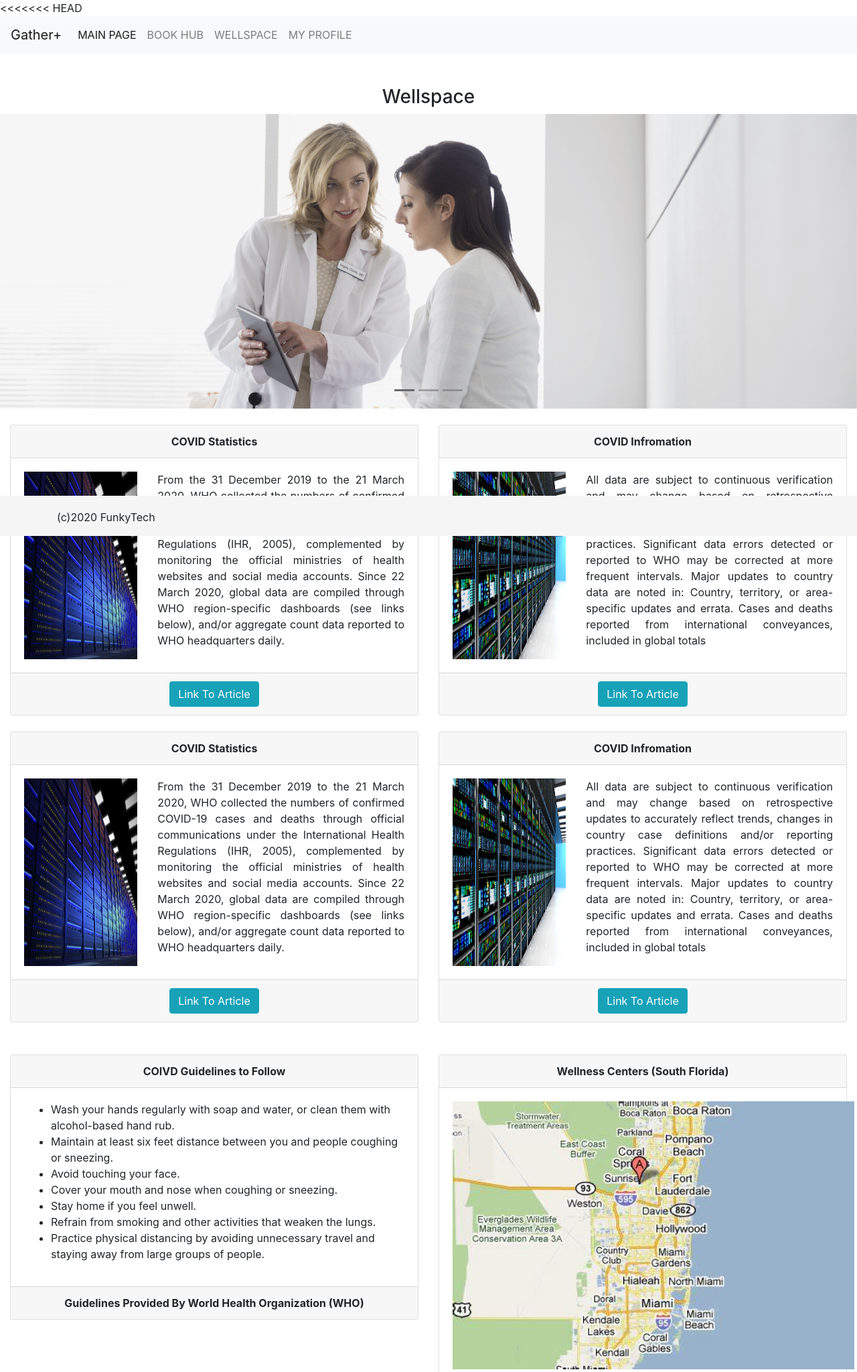
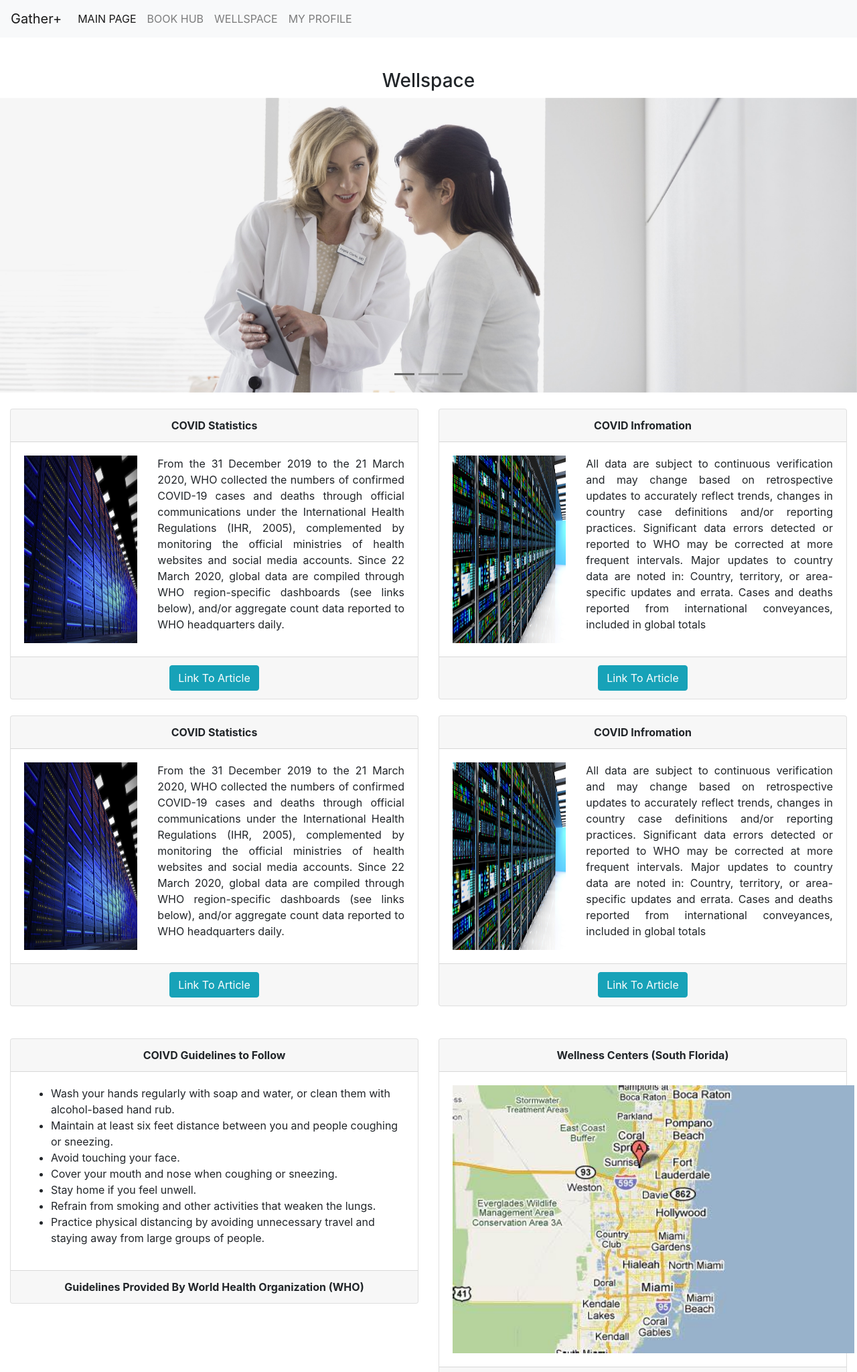
Before and after one commit to CEN4010-S2020-G07/CEN4010-S2020-G07, a PHP site: page /wellspace.html in a window 1280 px wide. Shown: the top 2048 px of the page at 67% size. Run offline with PHP 8.4, Linux system fonts and the light colour scheme; some libraries are stand-ins or nearby versions.

Commit message:
Slight Changes

```diff
--- a/vertical prototype/css/prototype.css
+++ b/vertical prototype/css/prototype.css
@@ -1,4 +1,3 @@
-<<<<<<< HEAD
 html {
   position: relative;
   min-height: 100%;
@@ -17,7 +16,7 @@ background-color:#f5f5f5;
 padding:20px;
 }
 
-h3{
+h3 {
 text-align:center;
 }
 
@@ -33,38 +32,3 @@ text-align:center;
     text-indent: -999px;
     background-color: dimgray;
 }
-=======
-html {
-  position: relative;
-  min-height: 100%;
-}
-body {
-  margin-bottom: 60px; /* Margin bottom by footer height */
-}
-
-.footer {
-position:absolute;
-bottom:0;
-height:60px;
-width:100%;
-background-color:#f5f5f5;
-padding:20px;
-}
-
-h3{
-text-align:center;
-}
-
-.carousel-indicators li {
-    position: relative;
-    -webkit-box-flex: 0;
-    -ms-flex: 0 1 auto;
-    flex: 0 1 auto;
-    width: 30px;
-    height: 3px;
-    margin-right: 3px;
-    margin-left: 3px;
-    text-indent: -999px;
-    background-color: dimgray;
-}
->>>>>>> master
--- a/vertical prototype/wellspace.html
+++ b/vertical prototype/wellspace.html
@@ -1,4 +1,3 @@
-<<<<<<< HEAD
 <!DOCTYPE html>
 <html lang="en">
 
@@ -231,85 +230,3 @@
     </body>
 
 </html>
-=======
-<!DOCTYPE html>
-<html lang="en">
-
-<head>
-
-    <meta charset="UTF-8">
-
-    <!--FOLLOWING LINE IMPORTANT TO ADD FOR BOOTSTRAP-->
-    <meta name="viewport" content="width-device-width, initial-scale=1.0, shrink-to-fit=no">
-
-    <title>Vertical Prototype Template</title>
-
-    <!--BOOTSTRAP CSS-->
-    <link rel="stylesheet" href="https://stackpath.bootstrapcdn.com/bootstrap/4.5.0/css/bootstrap.min.css" integrity="sha384-9aIt2nRpC12Uk9gS9baDl411NQApFmC26EwAOH8WgZl5MYYxFfc+NcPb1dKGj7Sk" crossorigin="anonymous">
-
-    <link rel="stylesheet" type="text/css" href="css/prototype.css">
-
-</head>
-
-<body>
-
-
-      <!--NAVIGATION-->
-    <nav id="navigate" class="navbar navbar-expand-xl navbar-fixed-top navbar-light bg-light">
-
-        <a href="#" class="navbar-brand">Gather+</a>
-
-        <button class="navbar-toggler" type="button" data-toggle="collapse" data-target="#navbarSupportedContent" aria-controls="navbarSupportedContent" aria-expanded="false" aria-label="Toggle navigation">
-            <span class="navbar-toggler-icon"></span>
-        </button>
-
-        <div class="collapse navbar-collapse" id="navbarSupportedContent">
-
-            <ul class="navbar-nav text-uppercase">
-                <li class="nav-item active"><a class="nav-link" href="featuremain.html">Main Page</a></li>
-                <li class="nav-item"><a class="nav-link" href="bookhub.html">Book Hub</a></li>
-                <li class="nav-item"><a class="nav-link" href="wellspace.html">Wellspace</a></li>
-                <li class=""><a class="nav-link" href="profile.html">My Profile</a></li>
-            </ul>
-        </div>
-    </nav>
-     <h3 class="mt-5">Wellspace</h3>
- <div id="well_carousel" class="carousel slide" data-ride="carousel">
-        <ol class="carousel-indicators">
-            <li data-target="#well_carousel" data-slide-to="0" class="active"></li>
-            <li data-target="#well_carousel" data-slide-to="1"></li>
-            <li data-target="#well_carousel" data-slide-to="2"></li>
-        </ol>
-
-        <div class="carousel-inner">
-            <div class="carousel-item active">
-                <img src="http://via.placeholder.com/786X250" class="d-block w-100" alt="...">
-            </div>
-            <div class="carousel-item">
-                <img src="http://via.placeholder.com/786X250" class="d-block w-100" alt="...">
-            </div>
-            <div class="carousel-item">
-                <img src="http://via.placeholder.com/786X250" class="d-block w-100" alt="...">
-            </div>
-        </div>
-    </div>
-
-
-
-
-    <footer class="footer"> <div class="container">(c)2020 FunkyTech</div></footer>
-
-
-
-    <!--BOOTSTRAP SCRIPTS-->
-
-    <script src="https://code.jquery.com/jquery-3.5.1.slim.min.js" integrity="sha384-DfXdz2htPH0lsSSs5nCTpuj/zy4C+OGpamoFVy38MVBnE+IbbVYUew+OrCXaRkfj" crossorigin="anonymous"></script>
-
-    <script src="https://cdn.jsdelivr.net/npm/popper.js@1.16.0/dist/umd/popper.min.js" integrity="sha384-Q6E9RHvbIyZFJoft+2mJbHaEWldlvI9IOYy5n3zV9zzTtmI3UksdQRVvoxMfooAo" crossorigin="anonymous"></script>
-
-    <script src="https://stackpath.bootstrapcdn.com/bootstrap/4.5.0/js/bootstrap.min.js" integrity="sha384-OgVRvuATP1z7JjHLkuOU7Xw704+h835Lr+6QL9UvYjZE3Ipu6Tp75j7Bh/kR0JKI" crossorigin="anonymous"></script>
-
-</body>
-
-</html>
->>>>>>> master
```
